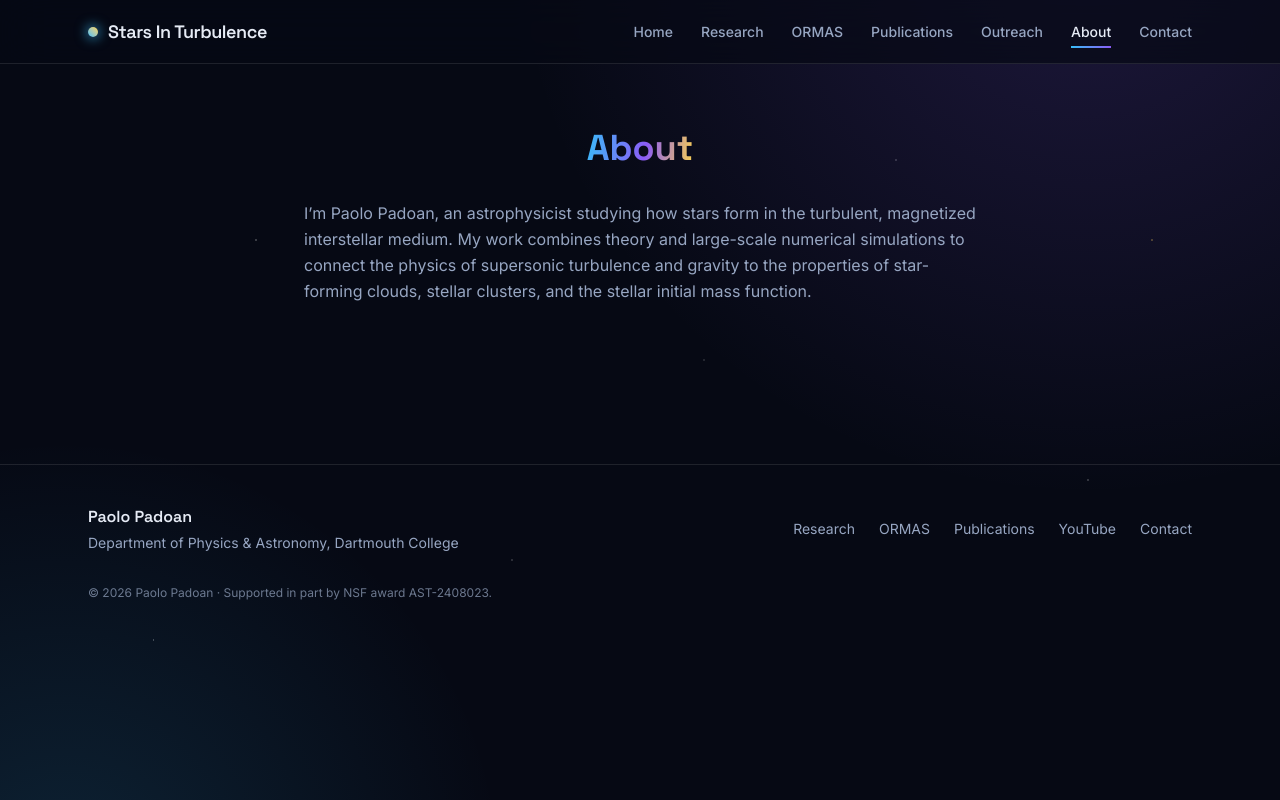
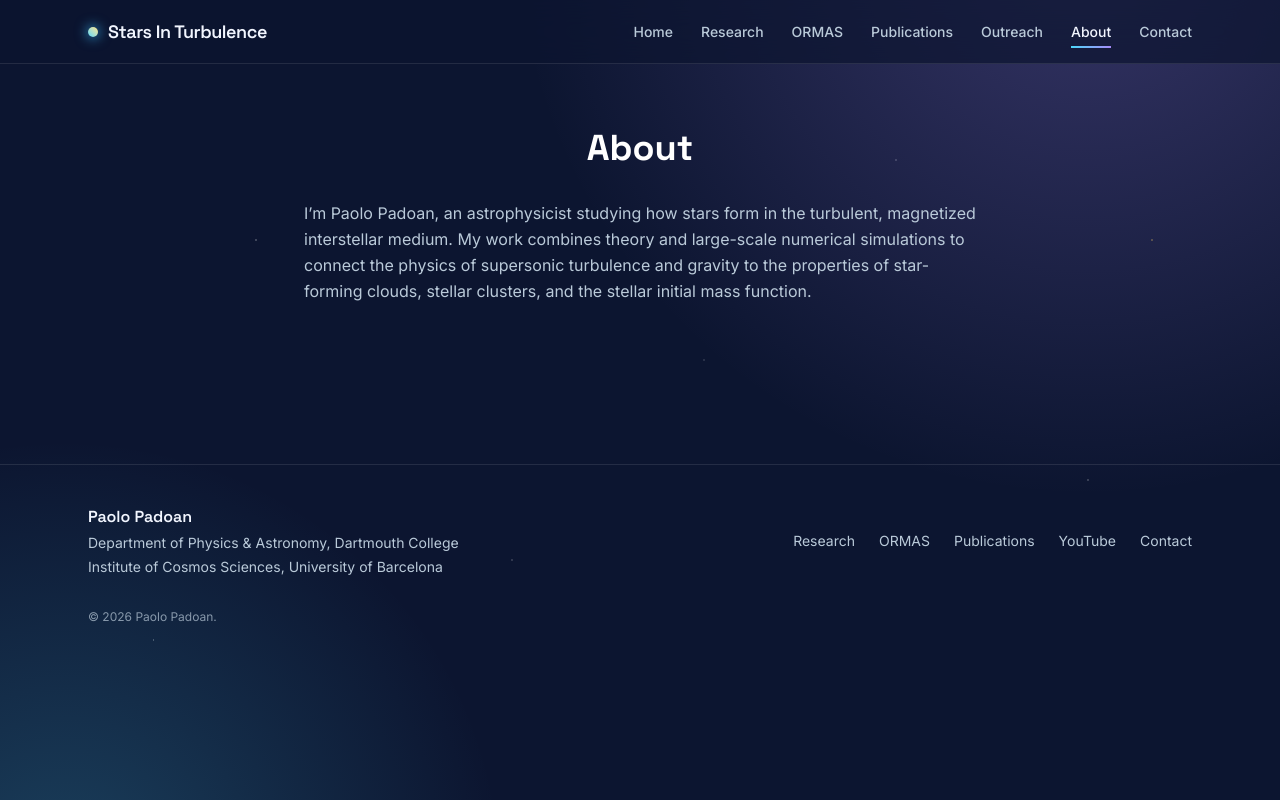
Before and after one commit to s-shipkoff/stars-in-turbulence, a Next.js app: page /about in a window 1280 px wide. Built offline with nearby package versions, Linux system fonts and the light colour scheme.

Commit message:
changed color scheme

```diff
--- a/src/app/about/page.js
+++ b/src/app/about/page.js
@@ -8,8 +8,8 @@ export default function About() {
   return (
     <main className="mx-auto max-w-3xl px-6 py-16">
       <header className="text-center">
-        <h1 className="font-display text-4xl font-bold">
-          <span className="text-gradient">About</span>
+        <h1 className="font-display text-4xl font-bold text-white">
+          About
         </h1>
       </header>
 
--- a/src/app/globals.css
+++ b/src/app/globals.css
@@ -1,13 +1,13 @@
 @import "tailwindcss";
 
 @theme {
-  --color-space: #060914;
-  --color-space-2: #0b1326;
-  --color-nebula: #8b5cf6;
-  --color-stellar: #38bdf8;
-  --color-star: #fcd34d;
-  --color-ink: #e6ebf5;
-  --color-muted: #97a6c2;
+  --color-space: #0c1530;
+  --color-space-2: #142048;
+  --color-nebula: #a78bfa;
+  --color-stellar: #4dd7fa;
+  --color-star: #fde68a;
+  --color-ink: #f2f6ff;
+  --color-muted: #bacad9;
 
   --font-sans: var(--font-inter), ui-sans-serif, system-ui, sans-serif;
   --font-display: var(--font-space-grotesk), var(--font-inter), ui-sans-serif,
@@ -37,12 +37,12 @@ body::before {
   background-image:
     radial-gradient(
       60rem 60rem at 85% -10%,
-      rgba(139, 92, 246, 0.18),
+      rgba(167, 139, 250, 0.28),
       transparent 60%
     ),
     radial-gradient(
       50rem 50rem at 5% 110%,
-      rgba(56, 189, 248, 0.14),
+      rgba(77, 215, 250, 0.22),
       transparent 55%
     ),
     radial-gradient(1px 1px at 20% 30%, rgba(255, 255, 255, 0.7), transparent),
@@ -55,27 +55,14 @@ body::before {
   background-repeat: no-repeat;
 }
 
-/* Gradient "stellar" text for accents and headings. */
-.text-gradient {
-  background-image: linear-gradient(
-    100deg,
-    var(--color-stellar),
-    var(--color-nebula) 55%,
-    var(--color-star)
-  );
-  -webkit-background-clip: text;
-  background-clip: text;
-  color: transparent;
-}
-
 /* Frosted card surface used across the site. */
 .card {
   border-radius: 1rem;
-  border: 1px solid rgba(151, 166, 194, 0.16);
+  border: 1px solid rgba(186, 202, 217, 0.28);
   background: linear-gradient(
     180deg,
-    rgba(255, 255, 255, 0.045),
-    rgba(255, 255, 255, 0.012)
+    rgba(255, 255, 255, 0.09),
+    rgba(255, 255, 255, 0.04)
   );
   backdrop-filter: blur(10px);
   transition:
--- a/src/app/ormas/page.js
+++ b/src/app/ormas/page.js
@@ -100,8 +100,8 @@ export default function Ormas() {
         <p className="mb-4 text-sm font-semibold uppercase tracking-[0.2em] text-stellar">
           NSF Award AST-2408023
         </p>
-        <h1 className="font-display text-4xl font-bold">
-          <span className="text-gradient">Origin of Massive Stars (ORMAS)</span>
+        <h1 className="font-display text-4xl font-bold text-white">
+          Origin of Massive Stars (ORMAS)
         </h1>
       </header>
 
@@ -389,7 +389,7 @@ export default function Ormas() {
       </CollapsibleSection>
 
       {/* Technical Details — unchanged, no image/bar layout */}
-      <details className="mt-14 group">
+      <details className="mt-8 group">
         <summary className="cursor-pointer list-none">
           <div className="flex items-center justify-between rounded-lg border border-stellar/30 bg-space/40 px-6 py-4 hover:border-stellar/60 transition-colors">
             <h2 className="font-display text-xl font-semibold text-star">
--- a/src/app/outreach/page.js
+++ b/src/app/outreach/page.js
@@ -11,8 +11,8 @@ export default function Outreach() {
   return (
     <main className="mx-auto max-w-6xl px-6 py-16">
       <header className="mb-10 text-center">
-        <h1 className="font-display text-4xl font-bold">
-          <span className="text-gradient">Outreach</span>
+        <h1 className="font-display text-4xl font-bold text-white">
+          Outreach
         </h1>
       </header>
 
--- a/src/app/page.js
+++ b/src/app/page.js
@@ -17,8 +17,8 @@ export default function Home() {
           <p className="mb-4 text-sm font-semibold uppercase tracking-[0.2em] text-stellar">
             Stars In Turbulence
           </p>
-          <h1 className="font-display text-3xl font-bold leading-tight sm:text-4xl">
-            <span className="text-gradient">The origin of stars</span>
+          <h1 className="font-display text-3xl font-bold leading-tight sm:text-4xl text-white">
+            The origin of stars
           </h1>
           <div className="mt-6 space-y-4 text-base leading-relaxed text-muted">
             <p>
--- a/src/app/publications/page.js
+++ b/src/app/publications/page.js
@@ -11,8 +11,8 @@ export default function Publications() {
   return (
     <main className="mx-auto max-w-6xl px-6 py-16">
       <header className="mb-12 text-center">
-        <h1 className="font-display text-4xl font-bold">
-          <span className="text-gradient">Publications</span>
+        <h1 className="font-display text-4xl font-bold text-white">
+          Publications
         </h1>
         <p className="mx-auto mt-4 max-w-2xl text-base text-muted">
           A selection of papers on supersonic turbulence, the interstellar
--- a/src/app/research/page.js
+++ b/src/app/research/page.js
@@ -10,8 +10,8 @@ export default function Research() {
   return (
     <main className="mx-auto max-w-4xl px-6 py-16">
       <header className="text-center">
-        <h1 className="font-display text-4xl font-bold">
-          <span className="text-gradient">Research</span>
+        <h1 className="font-display text-4xl font-bold text-white">
+          Research
         </h1>
         <div className="mx-auto mt-6 max-w-2xl space-y-4 text-left text-base leading-relaxed text-muted">
           <p>
--- a/src/components/footer.js
+++ b/src/components/footer.js
@@ -10,6 +10,9 @@ export default function Footer() {
             <p className="font-display text-base font-semibold">Paolo Padoan</p>
             <p className="mt-1 text-sm text-muted">
               Department of Physics &amp; Astronomy, Dartmouth College
+            </p>
+            <p className="mt-1 text-sm text-muted">
+              Institute of Cosmos Sciences, University of Barcelona
             </p>
           </div>
           <div className="flex flex-wrap gap-x-6 gap-y-2 text-sm text-muted">
@@ -31,8 +34,7 @@ export default function Footer() {
           </div>
         </div>
         <p className="mt-8 text-xs text-muted/70">
-          © {new Date().getFullYear()} Paolo Padoan · Supported in part by NSF
-          award AST-2408023.
+          © {new Date().getFullYear()} Paolo Padoan.
         </p>
       </div>
     </footer>
```
